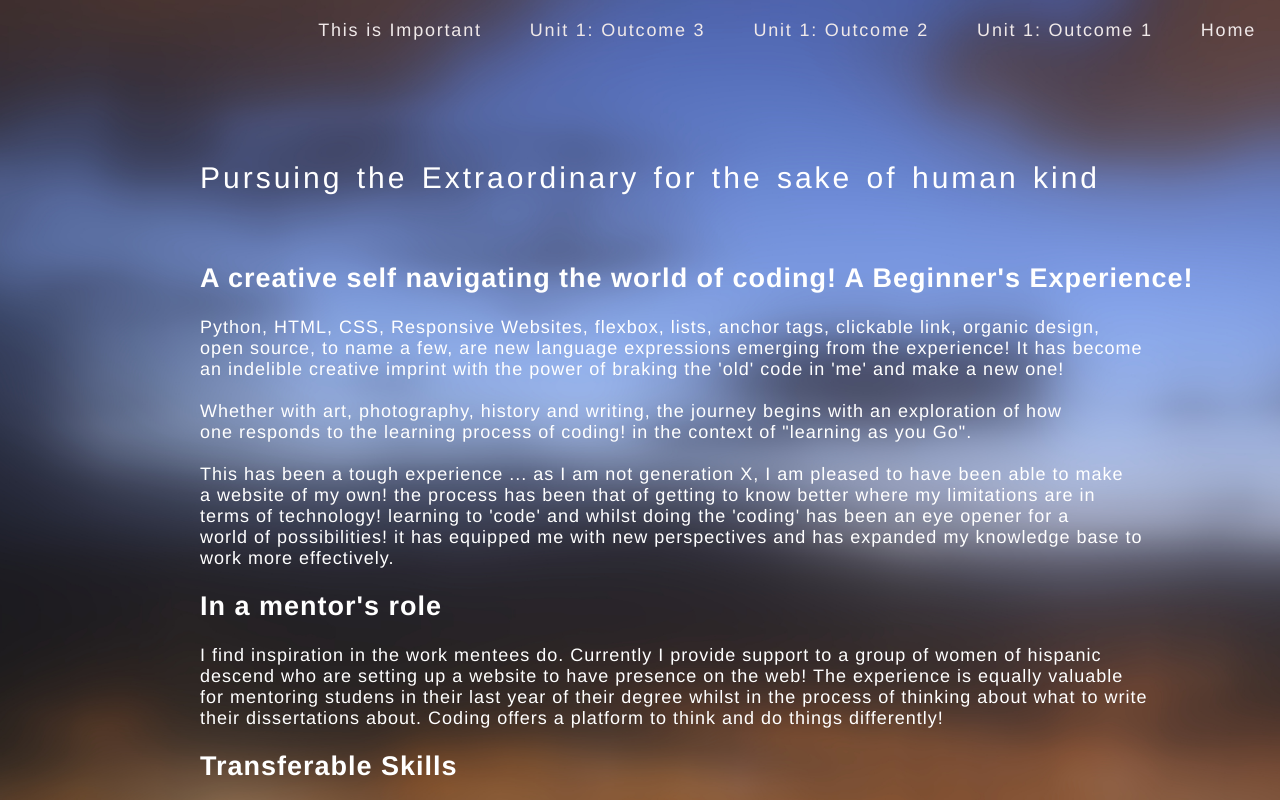
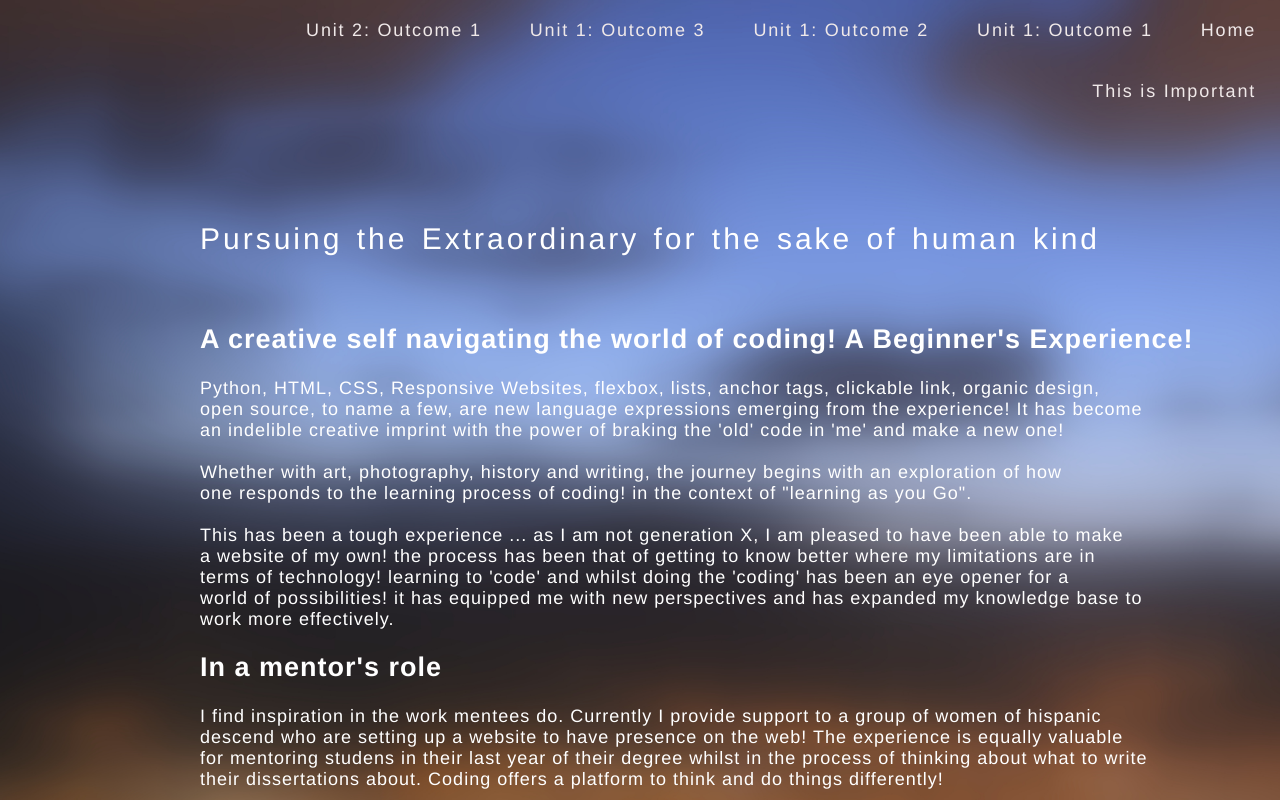
Before and after one commit to luzanderfelt/giraffe, a plain HTML site: page thisisimportant.html in a window 1280 px wide. Shown: the top 800 px of the page. Drawn offline with Linux system fonts and the light colour scheme.

Commit message:
Update thisisimportant.html

```diff
--- a/thisisimportant.html
+++ b/thisisimportant.html
@@ -15,6 +15,7 @@
                 <li><a href="unit1outcome1.html">Unit 1: Outcome 1</a></li>
                 <li><a href="unit1outcome2.html">Unit 1: Outcome 2</a></li>
                 <li><a href="unit1outcome3.html">Unit 1: Outcome 3</a></li>
+                <li><a href="unit2outcome1.html">Unit 2: Outcome 1</a></li>
                 <li><a href="contactme.html">This is Important</a></li>
 
             </ul>
```
